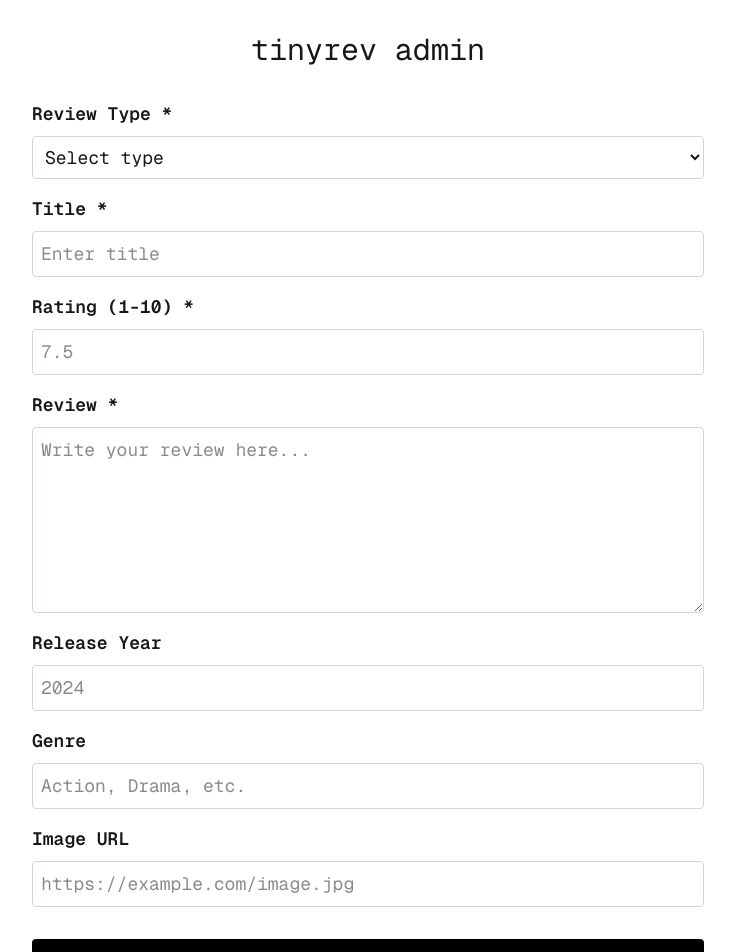
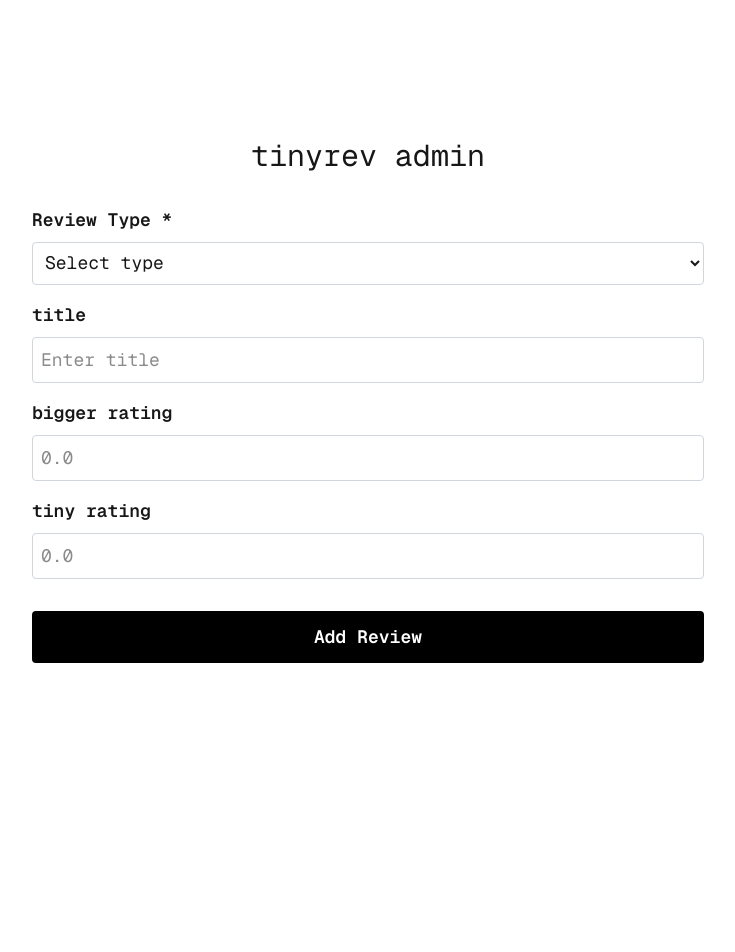
Before and after one commit to veronin1/tinyrev, a Next.js app: page /admin in a window 1280 px wide. Shown: the top 952 px of the page, without its empty margins (272-1007 px from the left). After the commit the page ends 800 px from the top, so only its background shows below. Built offline with nearby package versions, Linux system fonts and the light colour scheme.

Commit message:
Cleaned up, removed unnecessary

```diff
--- a/src/app/admin/page.js
+++ b/src/app/admin/page.js
@@ -29,7 +29,7 @@ export default function Admin() {
                 </div>
 
                 <div className="flex flex-col">
-                    <label htmlFor="title" className="mb-2 font-semibold">Title *</label>
+                    <label htmlFor="title" className="mb-2 font-semibold">title</label>
                     <input
                         type="text"
                         id="title"
@@ -41,7 +41,7 @@ export default function Admin() {
                 </div>
 
                 <div className="flex flex-col">
-                    <label htmlFor="rating" className="mb-2 font-semibold">Rating (1-10) *</label>
+                    <label htmlFor="rating" className="mb-2 font-semibold">bigger rating</label>
                     <input
                         type="number"
                         id="rating"
@@ -50,57 +50,26 @@ export default function Admin() {
                         max="10"
                         step="0.1"
                         required
-                        placeholder="7.5"
+                        placeholder="0.0"
                         className="border border-gray-300 rounded p-2"
                     />
                 </div>
 
                 <div className="flex flex-col">
-                    <label htmlFor="review" className="mb-2 font-semibold">Review *</label>
-                    <textarea
-                        id="review"
-                        name="review"
-                        rows="6"
+                    <label htmlFor="rating" className="mb-2 font-semibold">tiny rating</label>
+                    <input
+                        type="number"
+                        id="rating"
+                        name="rating"
+                        min="1"
+                        max="10"
+                        step="0.1"
                         required
-                        placeholder="Write your review here..."
+                        placeholder="0.0"
                         className="border border-gray-300 rounded p-2"
                     />
                 </div>
 
-                <div className="flex flex-col">
-                    <label htmlFor="year" className="mb-2 font-semibold">Release Year</label>
-                    <input
-                        type="number"
-                        id="year"
-                        name="year"
-                        min="1900"
-                        max="2099"
-                        placeholder="2024"
-                        className="border border-gray-300 rounded p-2"
-                    />
-                </div>
-
-                <div className="flex flex-col">
-                    <label htmlFor="genre" className="mb-2 font-semibold">Genre</label>
-                    <input
-                        type="text"
-                        id="genre"
-                        name="genre"
-                        placeholder="Action, Drama, etc."
-                        className="border border-gray-300 rounded p-2"
-                    />
-                </div>
-
-                <div className="flex flex-col">
-                    <label htmlFor="image_url" className="mb-2 font-semibold">Image URL</label>
-                    <input
-                        type="url"
-                        id="image_url"
-                        name="image_url"
-                        placeholder="https://example.com/image.jpg"
-                        className="border border-gray-300 rounded p-2"
-                    />
-                </div>
 
                 <button
                     type="submit"
```
